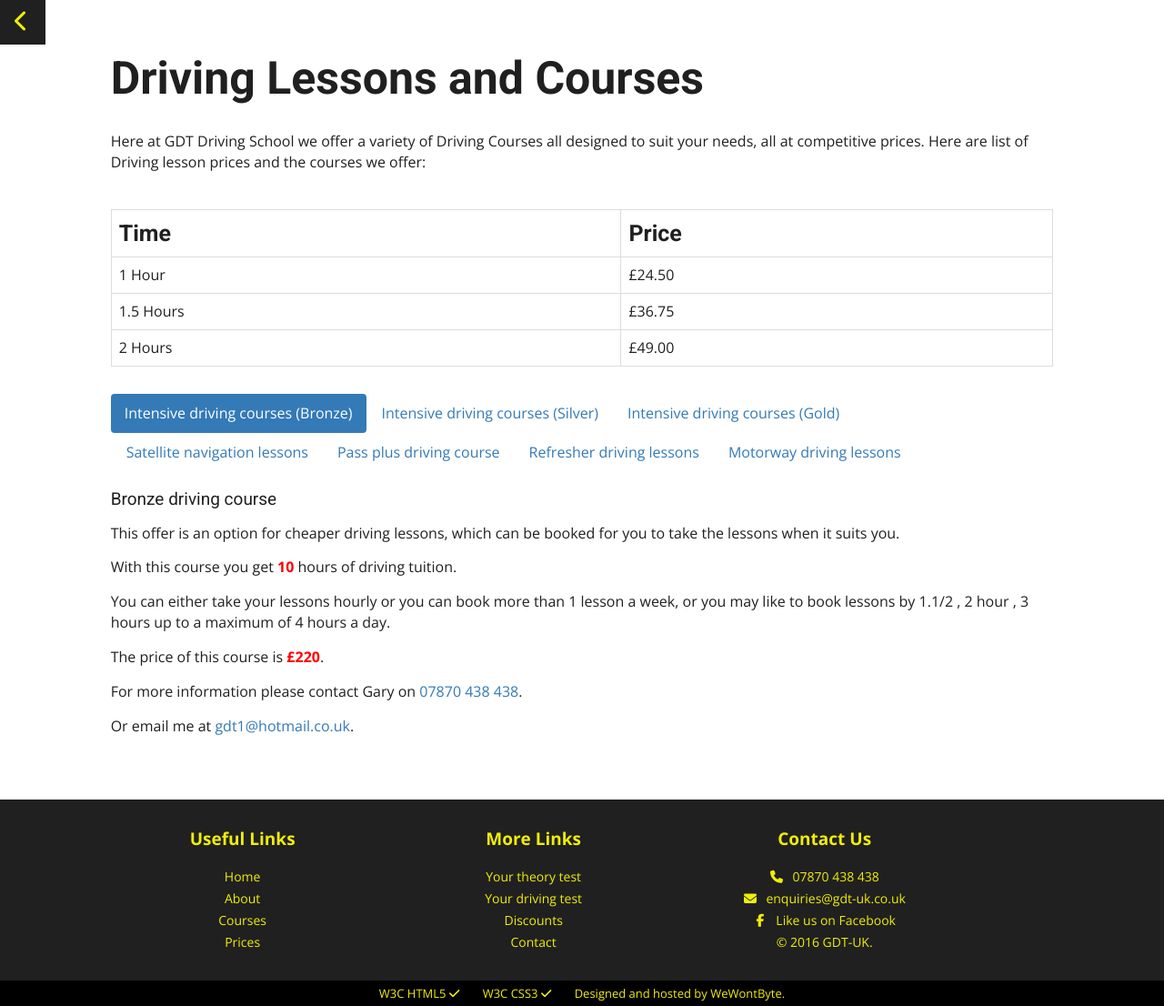
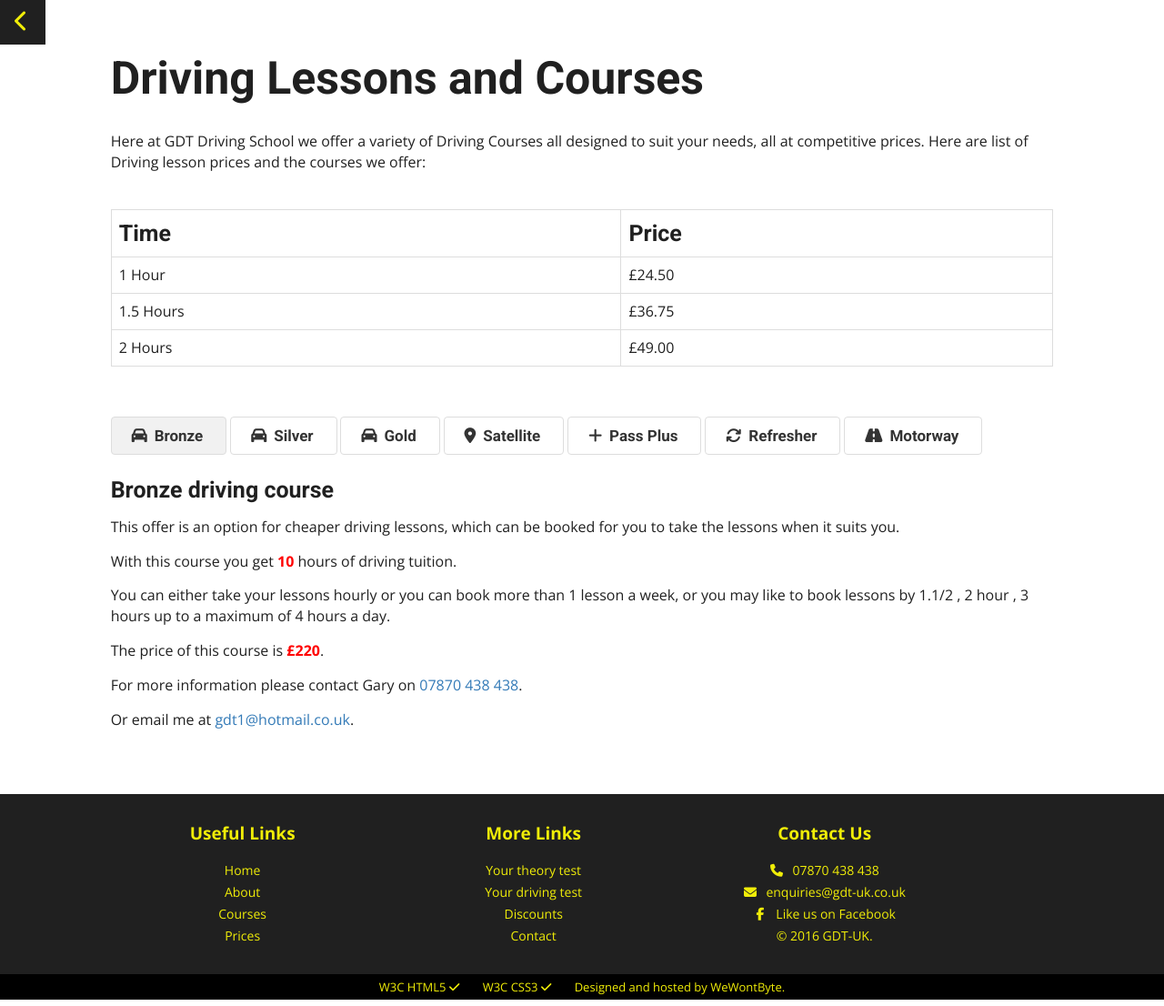
Before and after one commit to NeilClayton/GDT-UK, a PHP site: page /courses.php in a window 1280 px wide. Shown: the part 451-1557 px from the top of the page at 91% size. Run offline with PHP 8.4, Linux system fonts and the light colour scheme; some libraries are stand-ins or nearby versions; some web fonts are replaced.

Commit message:
Courses page
Tweaked courses page + cleaned up some code

```diff
--- a/CSS/styles.css
+++ b/CSS/styles.css
@@ -408,10 +408,10 @@ label {
 /* --- Contact Page Ends --- */
 
 /* --- Driving pages Begin --- */
-#theory-content, #practical-content, #admin-content, #discounts-content, #profile-content {
+#coll-content {
 	margin-top: 25px;
 }
-#theory-content button, #practical-content button, #admin-content button, .calendar-toggle, #discounts-content button, #profile-content .profile {
+.coll-toggle, .calendar-toggle {
 	font-family: 'Roboto', sans-serif;
 	font-weight: bold;
 	font-size: 1.7rem;
@@ -423,35 +423,35 @@ label {
 	box-shadow: none;
 	color: #333;
 }
-#theory-content button.active, #practical-content button.active, #admin-content button.active, #discounts-content button.active, #profile-content .profile.active {
+.coll-toggle.active {
 	background: #f1f1f1;
 	box-shadow: none;
 	outline: none;
 }
-#theory-content button .fa, #practical-content button .fa, #admin-content button .fa, .calendar-toggle .fa, #discounts-content button .fa, #profile-content .profile .fa {
+.coll-toggle .fa, .calendar-toggle .fa {
 	margin-right: 8px;
 }
-#practical-content .question {
+#coll-content .question {
 	cursor: pointer;
 	padding: 15px 30px;
 	border: 1px solid #ddd;
 	border-radius: 3px;
 	margin-top: 10px;
 }
-#practical-content .question:nth-last-child(17) {
+#coll-content .question:nth-last-child(17) {
 	margin-top: 25px;
 }
-#practical-content .question p {
+#coll-content .question p {
 	display: none;
 	font-size: 1.5rem;
 }
-#practical-content .question.active {
+#coll-content .question.active {
 	background: #f7f7f7;
 }
-#practical-content .question.active p {
+#coll-content .question.active p {
 	display: block;
 }
-#practical-content h4 {
+#coll-content h4 {
 	font-family: 'Roboto', sans-serif;
 	font-size: 1.8rem;
 	font-weight: bold;
@@ -1020,7 +1020,7 @@ footer  a, footer a:visited, footer a:active, footer a:focus, footer a:hover {
 	.login-form h2 {
 		margin-top: 150px;
 	}
-	#theory-content button, #practical-content button, #admin-content button, .calendar-toggle, #profile-content .profile, #discounts-content button {
+	.coll-toggle, .calendar-toggle {
 		width: 75%;
 		margin-left: 12.5%;
 	}
@@ -1029,7 +1029,7 @@ footer  a, footer a:visited, footer a:active, footer a:focus, footer a:hover {
 	.login-form h2 {
 		margin-top: 110px;
 	}
-	#theory-content button, #practical-content button, #admin-content button, .calendar-toggle, #profile-content .profile, #discounts-content button  {
+	.coll-toggle, .calendar-toggle {
 		width: 100%;
 		margin-left: 0;
 	}
--- a/Includes/socialicons.html
+++ b/Includes/socialicons.html
@@ -4,7 +4,7 @@
 					<li id="fb">
 						<a class="entypo-facebook" href="https://www.facebook.com/GDT-Garys-Driver-Training-105301022879217/?fref=nf"></a>
 					</li>
-					<li id="email">
+					<li id="email-me">
 						<a class="entypo-mail" href="mailto:gdt1@hotmail.co.uk"></a>
 					</li>
 					<li id="call">
--- a/JS/sbar-toggle.js
+++ b/JS/sbar-toggle.js
@@ -2,7 +2,7 @@ $(document).ready(function(){
     $("#hide").click(function(){
         $("#fb").toggle();
 		$("#call").toggle();
-		$("#email").toggle();
+		$("#email-me").toggle();
     });
 });
 
--- a/courses.php
+++ b/courses.php
@@ -29,18 +29,16 @@
 									</tr>
 							</table>
 						</div>
-						<ul class="nav nav-pills">
-							<li class="active"><a data-toggle="tab" href="#bronze">Intensive driving courses (Bronze)</a></li>
-							<li><a data-toggle="tab" href="#silver">Intensive driving courses (Silver)</a></li>
-							<li><a data-toggle="tab" href="#gold">Intensive driving courses (Gold)</a></li>
-							<li><a data-toggle="tab" href="#satellite">Satellite navigation lessons</a></li>
-							<li><a data-toggle="tab" href="#passplus">Pass plus driving course</a></li>
-							<li><a data-toggle="tab" href="#refresher">Refresher driving lessons</a></li>
-							<li><a data-toggle="tab" href="#motorway">Motorway driving lessons</a></li>
-						</ul>
-						<div class="tab-content">
-							<div id="bronze" class="tab-pane fade in active">
-								<h3>Bronze driving course</h3>
+						<div id="coll-content">
+							<button class="btn coll-toggle active" data-toggle="collapse" data-target="#bronze" data-parent="#course-content"><i class="fa fa-car" aria-hidden="true"></i>Bronze</button>
+							<button class="btn coll-toggle" data-toggle="collapse" data-target="#silver" data-parent="#course-content"><i class="fa fa-car" aria-hidden="true"></i>Silver</button>
+							<button class="btn coll-toggle" data-toggle="collapse" data-target="#gold" data-parent="#course-content"><i class="fa fa-car" aria-hidden="true"></i>Gold</button>
+							<button class="btn coll-toggle" data-toggle="collapse" data-target="#satellite" data-parent="#course-content"><i class="fa fa-map-marker" aria-hidden="true"></i>Satellite</button>
+							<button class="btn coll-toggle" data-toggle="collapse" data-target="#passplus" data-parent="#course-content"><i class="fa fa-plus" aria-hidden="true"></i>Pass Plus</button>
+							<button class="btn coll-toggle" data-toggle="collapse" data-target="#refresher" data-parent="#course-content"><i class="fa fa-refresh" aria-hidden="true"></i>Refresher</button>
+							<button class="btn coll-toggle" data-toggle="collapse" data-target="#motorway" data-parent="#course-content"><i class="fa fa-road" aria-hidden="true"></i>Motorway</button>
+							<div id="bronze" class="collapse in">
+								<h6>Bronze driving course</h6>
 								<p>This offer is an option for cheaper driving lessons, which can be booked for you to take the lessons when it suits you.</p>
 								<p>With this course you get <strong>10</strong> hours of driving tuition.</p>
 								<p>You can either take your lessons hourly or you can book more than 1 lesson a week, or you may like to book lessons by 1.1/2 , 2 hour , 3 hours up to a maximum of 4 hours a day.</p>
@@ -48,8 +46,8 @@
 								<p>For more information please contact Gary on <a href="telno:07870438438" target="_top">07870 438 438</a>.</p>
 								<p>Or email me at <a href="mailto:gdt1@hotmail.co.uk?Subject=Enquiry" target="_top">gdt1@hotmail.co.uk</a>.</p>
 							</div>
-							<div id="silver" class="tab-pane fade">
-								<h3>Silver driving courses</h3>
+							<div id="silver" class="collapse">
+								<h6>Silver driving courses</h6>
 								<p>Here at GDT we appreciate how busy your life can be, and that every learner is different. That's why we offer our specially designed intensive courses that have been built with you in mind.</p>
 								<p>These can be taken as quickly as you like, as one hour or up to four hours maximum,* suitably tailoring your driver training to meet your individual needs.</p>
 								<p>Our <strong>Silver</strong> intensive course costs <strong>£430</strong>, and this includes:</p>
@@ -59,8 +57,8 @@
 								<p>For more information please contact Gary on <a href="telno:07870438438" target="_top">07870 438 438</a>.</p>
 								<p>Or email me at <a href="mailto:gdt1@hotmail.co.uk?Subject=Enquiry" target="_top">gdt1@hotmail.co.uk</a>.</p>
 							</div>
-							<div id="gold" class="tab-pane fade">
-								<h3>Gold driving courses</h3>
+							<div id="gold" class="collapse">
+								<h6>Gold driving courses</h6>
 								<p>Here at GDT we appreciate how busy your life can be, and that every learner is different. That's why we offer our specially designed intensive courses that have been built with you in mind.</p>
 								<p>These can be taken as quickly as you like, as one hour or up to four hours maximum, suitably tailoring your driver training to meet your individual needs.</p>
 								<p>Our <strong>Gold</strong> intensive course costs <strong>£700</strong> and this includes:</p>
@@ -71,16 +69,16 @@
 								<p>For more information please contact Gary on <a href="telno:07870438438" target="_top">07870 438 438</a>.</p>
 								<p>Or email me at <a href="mailto:gdt1@hotmail.co.uk?Subject=Enquiry" target="_top">gdt1@hotmail.co.uk</a>.</p>
 							</div>
-							<div id="satellite" class="tab-pane fade">
-								<h3>Satellite navigation lessons</h3>
+							<div id="satellite" class="collapse">
+								<h6>Satellite navigation lessons</h6>
 								<p>Satelite navigation, or sat nav  is the way that many of people find there way around nowadays, gone are the days of map reading in the dark. So getting used to driving around with the directions be spoken to you, and the fact that you sometimes have to look at a little screen and keep your eye on the road can be quite daunting.</p>
 								<p>Well thats where these lessons will be invaluable. Even sat nav's can be wrong, and these lessons will teach you not only how to get from A to B safely, but how not to panic and to continue driving safely.</p>
 								<p>Lesson prices are <strong>£24.50</strong> per hour.</p>
 								<p>For more information please contact Gary on <a href="telno:07870438438" target="_top">07870 438 438</a>.</p>
 								<p>Or email me at <a href="mailto:gdt1@hotmail.co.uk?Subject=Enquiry" target="_top">gdt1@hotmail.co.uk</a>.</p>
 							</div>
-							<div id="passplus" class="tab-pane fade">
-								<h3>Pass plus driving course</h3>
+							<div id="passplus" class="collapse">
+								<h6>Pass plus driving course</h6>
 								<p>Pass plus is available for any driver who has already passed their <a href="drivingpracticaltest.php" target="_blank">practical driving test</a>. The benefits of completing a pass plus course are cheaper car insurance and more advanced driver training.
 								There are six modules taught over a six hour block, in one or two days.  There will be comfort breaks when required, for your safety.</p>
 								<h4>The six modules are:</h4>
@@ -96,16 +94,16 @@
 								<p>For more information please contact Gary on <a href="telno:07870438438" target="_top">07870 438 438</a>.</p>
 								<p>Or email me at <a href="mailto:gdt1@hotmail.co.uk?Subject=Enquiry" target="_top">gdt1@hotmail.co.uk</a>.</p>
 							</div>
-							<div id="refresher" class="tab-pane fade">
-								<h3>Refresher lessons</h3>
+							<div id="refresher" class="collapse">
+								<h6>Refresher lessons</h6>
 								<p>Refresher lessons are structured around the driver who has passed their Practical Driving Test, but have probably not driven for a while and are feeling a little nervous about getting back behind the wheel
 								So at GDT we will endevour to boost your self esteem, turning you into a safe and confident driver.</p>
 								<p>Lesson prices are <strong>£24.50</strong> per hour and you can take as little or as many hours as you like until you feel confident.</p>
 								<p>For more information please contact Gary on <a href="telno:07870438438" target="_top">07870 438 438</a>.</p>
 								<p>Or email me at <a href="mailto:gdt1@hotmail.co.uk?Subject=Enquiry" target="_top">gdt1@hotmail.co.uk</a>.</p>
 							</div>
-							<div id="motorway" class="tab-pane fade">
-								<h3>Motorway lessons</h3>
+							<div id="motorway" class="collapse">
+								<h6>Motorway lessons</h6>
 								<p>Motorway lessons are available for anyone, whether you have just passed your Practical Driving Test, or have been driving for a while and not yet got the confidence to drive on the motorway.</p>
 							</div>
 						</div>
```
Also changed, not shown: JS/accordion.js (+5 -38 lines), admin.php (+7 -7 lines), discounts.php (+4 -4 lines), drivingpracticaltest.php (+10 -10 lines), drivingtheorytest.php (+8 -8 lines), index.php (+1 -1 lines), profile.php (+5 -5 lines).
